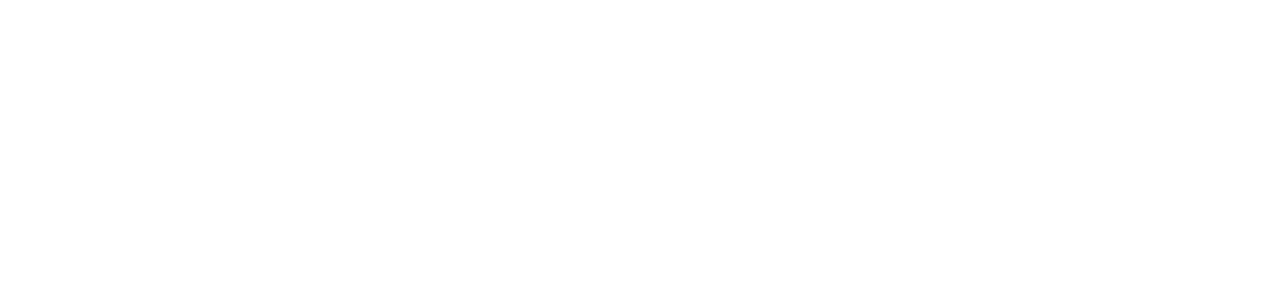
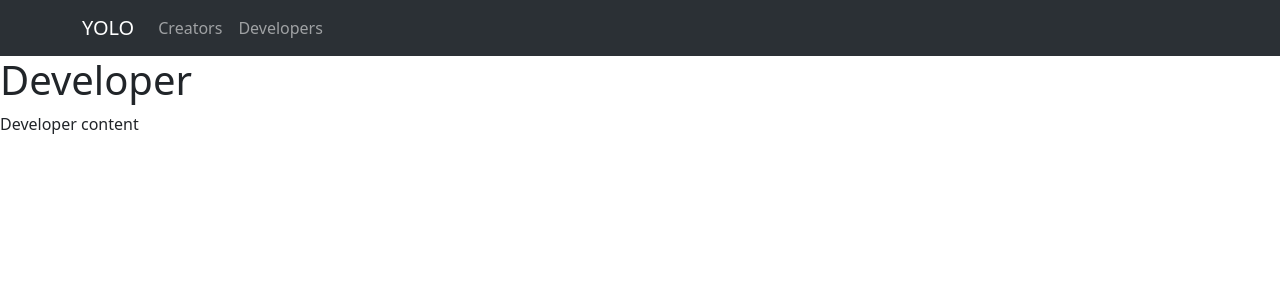
Before and after one commit to Isuru2701/YoloUI, a React (Create React App) app: page /developers in a window 1280 px wide. Before the commit this address had no page. Shown: the top 300 px of the page. Built offline with nearby package versions, Linux system fonts and the light colour scheme.

Commit message:
navbar added

```diff
--- a/package.json
+++ b/package.json
@@ -6,7 +6,9 @@
     "@testing-library/jest-dom": "^5.17.0",
     "@testing-library/react": "^13.4.0",
     "@testing-library/user-event": "^13.5.0",
+    "bootstrap": "^5.3.2",
     "react": "^18.2.0",
+    "react-bootstrap": "^2.10.1",
     "react-dom": "^18.2.0",
     "react-router-dom": "^6.22.1",
     "react-scripts": "5.0.1",
--- a/src/App.js
+++ b/src/App.js
@@ -2,10 +2,11 @@
 import './App.css';
 import React, { Component } from 'react';
 import './styles/prompt.css';
-
+import Header from './components/Header';
 function App() {
   return (
     <>
+
       <div class="landing">
         <div class="landing-content">
           <h1>Hello there!</h1>
--- a/src/components/Header.js
+++ b/src/components/Header.js
@@ -1,8 +1,22 @@
+import Container from 'react-bootstrap/Container';
+import Nav from 'react-bootstrap/Nav';
+import Navbar from 'react-bootstrap/Navbar';
+import NavDropdown from 'react-bootstrap/NavDropdown';
+
 function Header(){
     return (
-        <header>
-            <h1>My React App</h1>
-        </header>
+        <Navbar expand="lg" className="bg-body-tertiary" data-bs-theme="dark">
+        <Container>
+          <Navbar.Brand href="/">YOLO</Navbar.Brand>
+          <Navbar.Toggle aria-controls="basic-navbar-nav" />
+          <Navbar.Collapse id="basic-navbar-nav">
+            <Nav className="me-auto">
+              <Nav.Link href="/creators">Creators</Nav.Link>
+              <Nav.Link href="/developers">Developers</Nav.Link>
+            </Nav>
+          </Navbar.Collapse>
+        </Container>
+      </Navbar>
     );
 }
 
--- a/src/components/cc/Creator.js
+++ b/src/components/cc/Creator.js
@@ -1,9 +1,9 @@
-function Boost() {
+function Creator() {
     return (
         <div>
-        <h1>Boost</h1>
+        <h1>Creators</h1>
         </div>
     );
 }
 
-export default Boost;
+export default Creator;
--- a/src/index.js
+++ b/src/index.js
@@ -4,6 +4,7 @@
 import reportWebVitals from './reportWebVitals';
 import { BrowserRouter, Routes,Route } from 'react-router-dom';
 
+import Header from './components/Header';
 
 import App from './App';
 
@@ -22,15 +23,22 @@
 import Cancel from './components/paymentPortal/Cancel';
 import Success from './components/paymentPortal/Success';
 
+import AdminDashboard from './components/admin/AdminDashboard';
+import AdminLogin from './components/admin/AdminLogin';
+
+import '../node_modules/bootstrap/dist/css/bootstrap.min.css';
+
 const root = ReactDOM.createRoot(document.getElementById('root'));
 root.render(
   <React.StrictMode>
+    <Header/>
     <BrowserRouter>
       <Routes>
+
         <Route path="/" element={<App />} />
 
-        <Route path='/developer' element={<Developer />} />
-        <Route path='/developer/usage' element={<Usage/>}></Route>
+        <Route path='/developers' element={<Developer />} />
+        <Route path='/developers/usage' element={<Usage/>}></Route>
 
         <Route path='/creators' element={<Creator/>}/>
         <Route path='/creators/boost' element={<Boost/>}/>
@@ -44,6 +52,9 @@
         <Route path='/cancel' element={<Cancel/>}/>
         <Route path='/success' element={<Success/>}/>
 
+        <Route path='/admin/' element={<AdminLogin/>}/>
+        <Route path='/admin/dashboard' element={<AdminDashboard/>}/>
+
       </Routes>
     </BrowserRouter>
 
--- a/src/styles/prompt.css
+++ b/src/styles/prompt.css
@@ -5,6 +5,10 @@
     src: url("/public/lulo_clean_bold.ttf") format("truetype");
     font-weight: bold;
     font-style: normal;
+}
+
+body{
+    background-color: hsl(254, 29%, 45%);
 }
 
 .landing{
--- /dev/null
+++ b/src/styles/sidebar.css
@@ -0,0 +1,79 @@
+@import url('colors.css');
+
+body {
+    background: linear-gradient(rgba(16, 5, 48, 0.9), rgba(16, 5, 48, 0.8));
+    background-color: rgb(6, 0, 17);
+    background-size: cover;
+    background-position: center;
+    background-attachment: fixed;
+    font-family:Arial, Helvetica, sans-serif;
+
+}
+
+.sidebar{
+    width: 200px;
+    height: 100vh;
+    background-color: var(--background-color);
+    border-radius: 10px;
+    position: fixed;
+    text-align: center;
+    transition: .3s ease;
+    overflow: hidden;
+    z-index: 1000;
+}
+.menu-option a{
+    text-decoration: none;
+    color: white;
+
+}
+.menu-option i{
+    color: white;
+    margin-right: 15px;
+}
+.menu-option{
+    font-size: 12px;
+    padding: 15px;
+    background-color: rgb(15, 9, 66);
+    margin: 5px;
+    min-width: 150px;
+    border-radius: 10px;
+    cursor: pointer;
+}
+.side-parent{
+    margin-top: 20px;
+    text-align: left;
+}
+.pop i, .close i{
+    color: white;
+    font-size: 25px;
+
+}
+
+.pop{
+    background-color: var(--background-color);
+    padding: 10px;
+    margin-top: 10px;
+    margin-left: 150px;
+    width: 20px;
+    border-top-right-radius: 10px;
+    border-bottom-right-radius: 10px;
+    cursor: pointer;
+    transition: .3s ease;
+}
+
+.close{
+    background-color: var(--background-color);
+    padding: 10px;
+    margin-top: -45px;
+    margin-left: 160px;
+    width: 20px;
+    border-top-right-radius: 10px;
+    border-bottom-right-radius: 10px;
+    cursor: pointer;
+}
+.logo img{
+    height: 70px;
+}
+.content{
+    padding: 20px;
+}
```
Also changed, not shown: src/components/Sidebar.js (+6 -3 lines), src/scripts/Scene.js (added), 1 other file (tests, documents, lock files or other folders).
